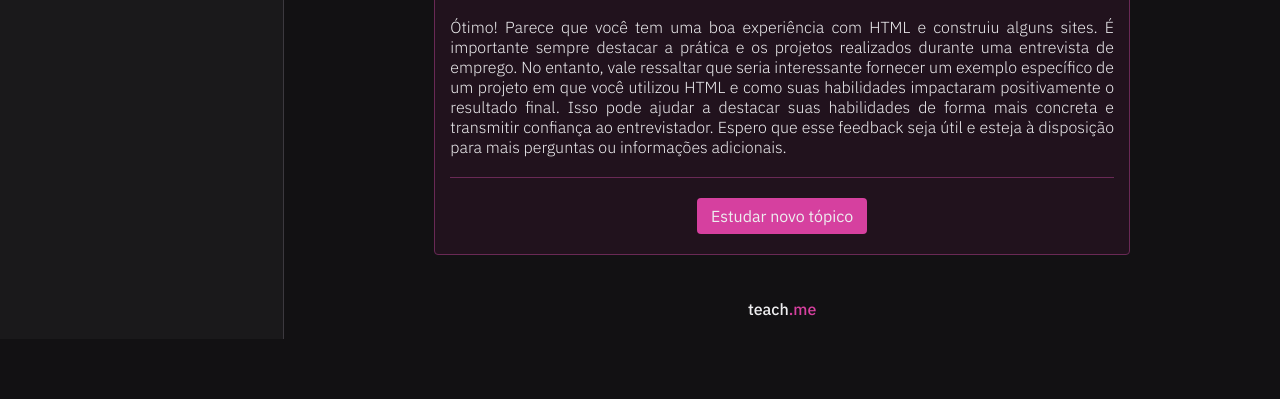
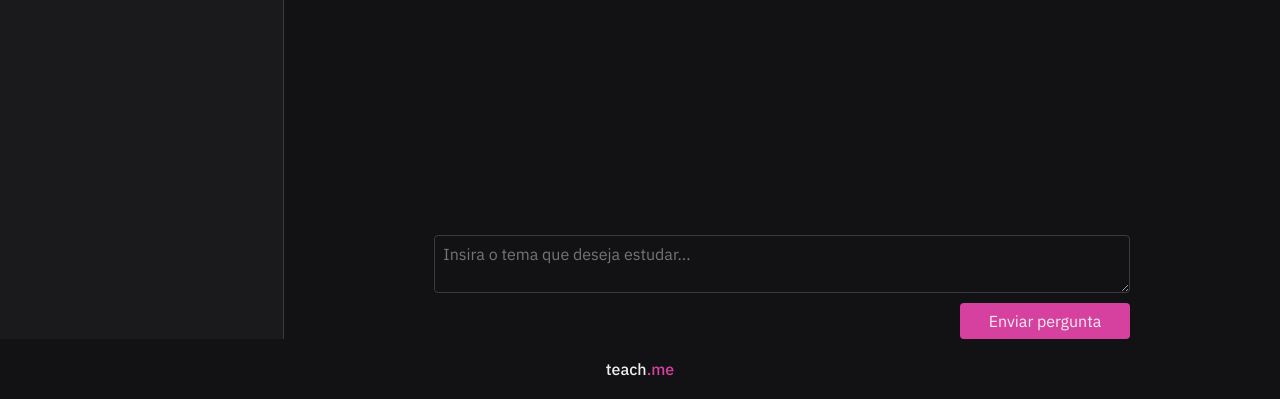
Before and after one commit to LaryssaHtml/Projeto-Teachme-html-css, a plain HTML site: page index.html in a window 1280 px wide. Shown: the part 461-860 px from the top of the page. Before the commit the page ends 800 px from the top, so only its background shows below. Drawn offline with Linux system fonts and the light colour scheme.

Commit message:
html e css pronto

```diff
--- a/index.html
+++ b/index.html
@@ -35,7 +35,7 @@
 
         <div class="content">
 
-           <!-- <div class="box-home">
+            <div class="box-home">
 
                <span>Olá, eu sou o</span>
 
@@ -52,9 +52,9 @@
              <div class="box-input">
                   <textarea placeholder="Insira o tema que deseja estudar..."></textarea>
                   <button>Enviar pergunta</button>
-            </div> -->
+            </div>
 
-             <div class="box-chat">
+             <!-- <div class="box-chat">
                 <h1>Você está estudando sobre <span>HTML</span></h1>
 
                 <div class="pergunta">
@@ -103,7 +103,7 @@
 
                         <div class="actions">
                             <button>Estudar novo tópico</button>
-                        </div>
+                        </div> -->
                 </div>
              </div>
 
```
